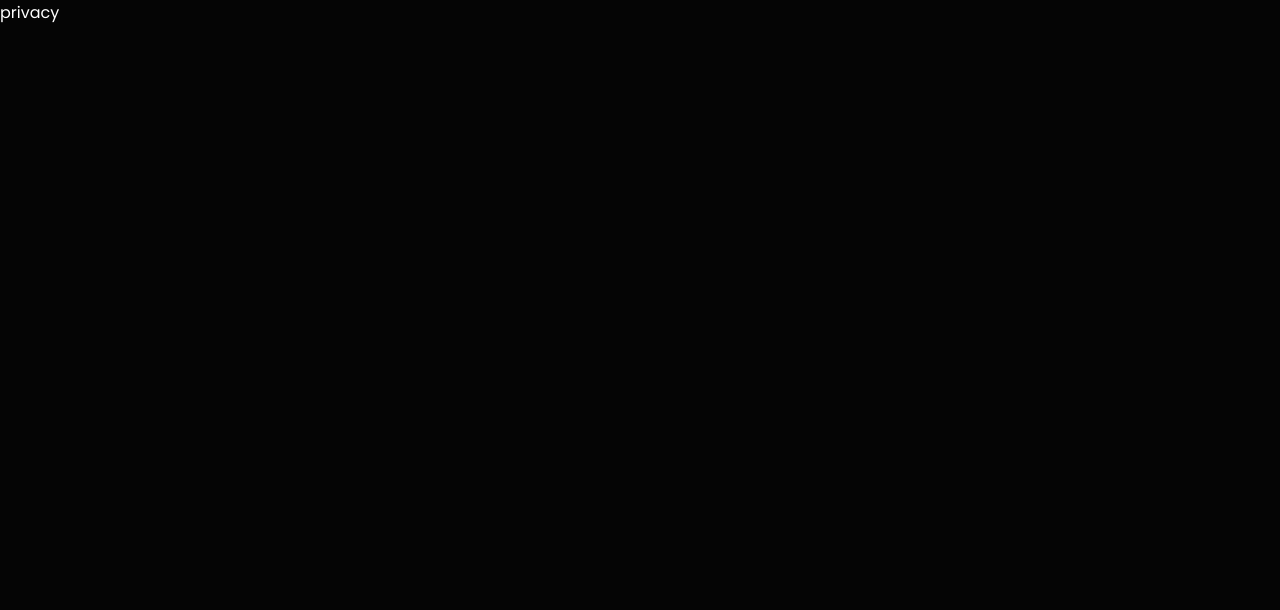
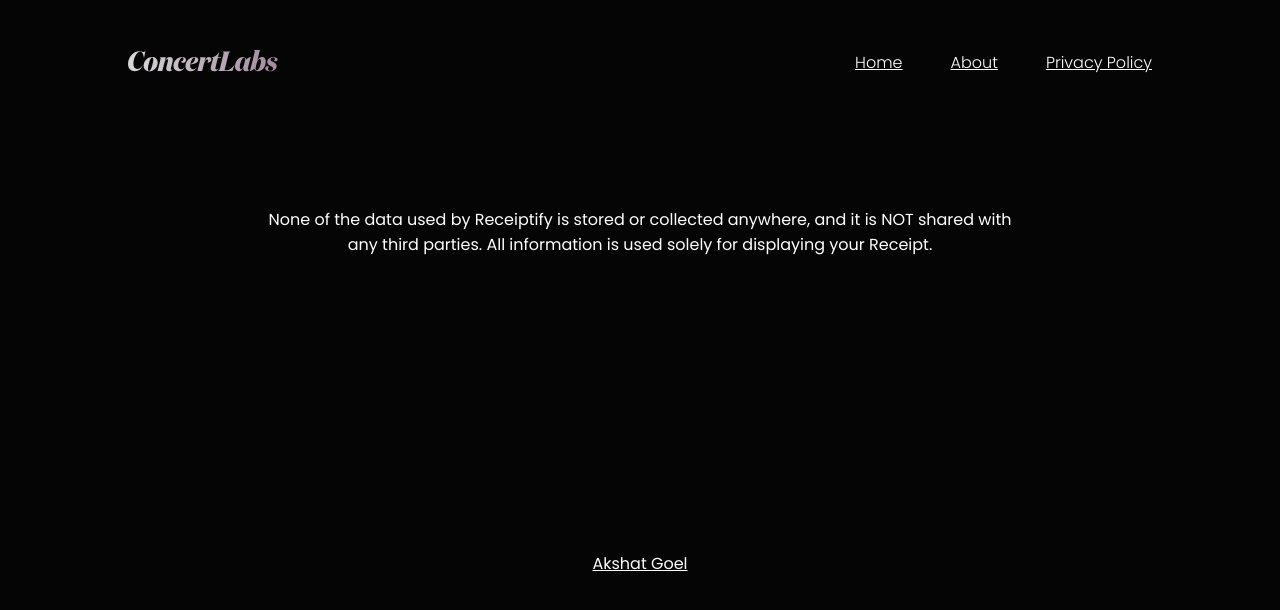
Before and after one commit to akshatgoel07/concert-labs, a React (Create React App) app in the folder front/: page /Privacy in a window 1280 px wide. Shown: the top 610 px of the page. Built offline with nearby package versions, Linux system fonts and the light colour scheme.

Commit message:
Privacy Policy updated

```diff
--- /dev/null
+++ b/front/src/components/Footer.jsx
@@ -0,0 +1,14 @@
+import React from 'react';
+
+const Footer = () => {
+  return (
+    <footer className="center-footer">
+        {/* <p>Made by{' '}</p> */}
+      <a href="https://github.com/akshato7" target="_blank" rel="noopener noreferrer">
+         Akshat Goel
+      </a>
+    </footer>
+  );
+};
+
+export default Footer;
--- a/front/src/index.css
+++ b/front/src/index.css
@@ -12,7 +12,6 @@
 body {
   background-color: #050505;
 }
-
 .container {
   width: 80%;
   margin: 0 auto;
@@ -31,8 +30,6 @@ body {
   justify-content: space-between;
   gap: 3rem;
 }
-
-
 
 .content {
   display: flex;
@@ -198,6 +195,19 @@ font-style: normal;
 font-weight: 400;
 line-height: normal;
 }
+.center-footer {
+  display: flex;
+  justify-content: center;
+  align-items: center;
+  /* background-color: #f5f5f5; */
+  height: 100px;
+  /* Add more styling as needed */
+}
+
+.center-footer a {
+  text-decoration: underline;
+  font-weight: regular;
+}
 
 @media (max-width: 750px) {
   .navbar {
@@ -265,4 +275,5 @@ line-height: normal;
     justify-content: space-between;
     gap: 10px;
   }
+
 }
--- a/front/src/pages/Home/index.jsx
+++ b/front/src/pages/Home/index.jsx
@@ -3,7 +3,7 @@ import { useNavigate} from "react-router-dom";
 import Navbar from "../../components/Navbar";
 import Arrow from "../../assets/arrow.svg";
 import Tickets from "../../assets/ticket.svg";
-
+import Footer from "../../components/Footer";
 const Home = () => {
     const navigate = useNavigate();
 
@@ -34,7 +34,7 @@ const Home = () => {
                         <p>Create your concert line up with your fav artist</p>
                     </div>
                     <div className="rText">
-                        <p>This will be a demo subtitle for the header</p>
+                        <p>The All green offsprings, guns and the melody</p>
                     </div>
                 </div>
                 <button
@@ -52,7 +52,9 @@ const Home = () => {
                     <img src={Tickets} alt="" />
                 </div>
             </div>
+            <Footer />
         </div>
+
     );
 };
 export default Home;
--- /dev/null
+++ b/front/src/pages/Privacy/index.css
@@ -0,0 +1,10 @@
+.privacy-policy{
+    /* display: flex; */
+
+  }
+  .privacy-policy-text{
+    text-align: center;
+    padding: 10% 20% 20% ;
+    /* width: 50%; */
+
+  }
--- a/front/src/pages/Privacy/index.js
+++ b/front/src/pages/Privacy/index.js
@@ -1,7 +1,19 @@
-import React from 'react'
-
+import React from "react";
+import Navbar from "../../components/Navbar";
+import Footer from "../../components/Footer";
+import './index.css'
 export default function privacy() {
-  return (
-    <div>privacy</div>
-  )
+    return (
+        <div>
+            <Navbar />
+            <div className="privacy-policy">
+                <div className="privacy-policy-text">
+                    None of the data used by Receiptify is stored or collected
+                    anywhere, and it is NOT shared with any third parties. All
+                    information is used solely for displaying your Receipt.
+                </div>
+            </div>
+            <Footer />
+        </div>
+    );
 }
--- a/front/src/pages/Receipt/index.js
+++ b/front/src/pages/Receipt/index.js
@@ -61,7 +61,7 @@ const TopArt = () => {
             .then((data) => {
                 if (data.status === 401) {
                     localStorage.removeItem("spotifyToken");
-                    navigate("about");
+                    // navigate("about");
                 }
                 console.log(data.items);
                 // Process the response data containing the user's most played artists
```
